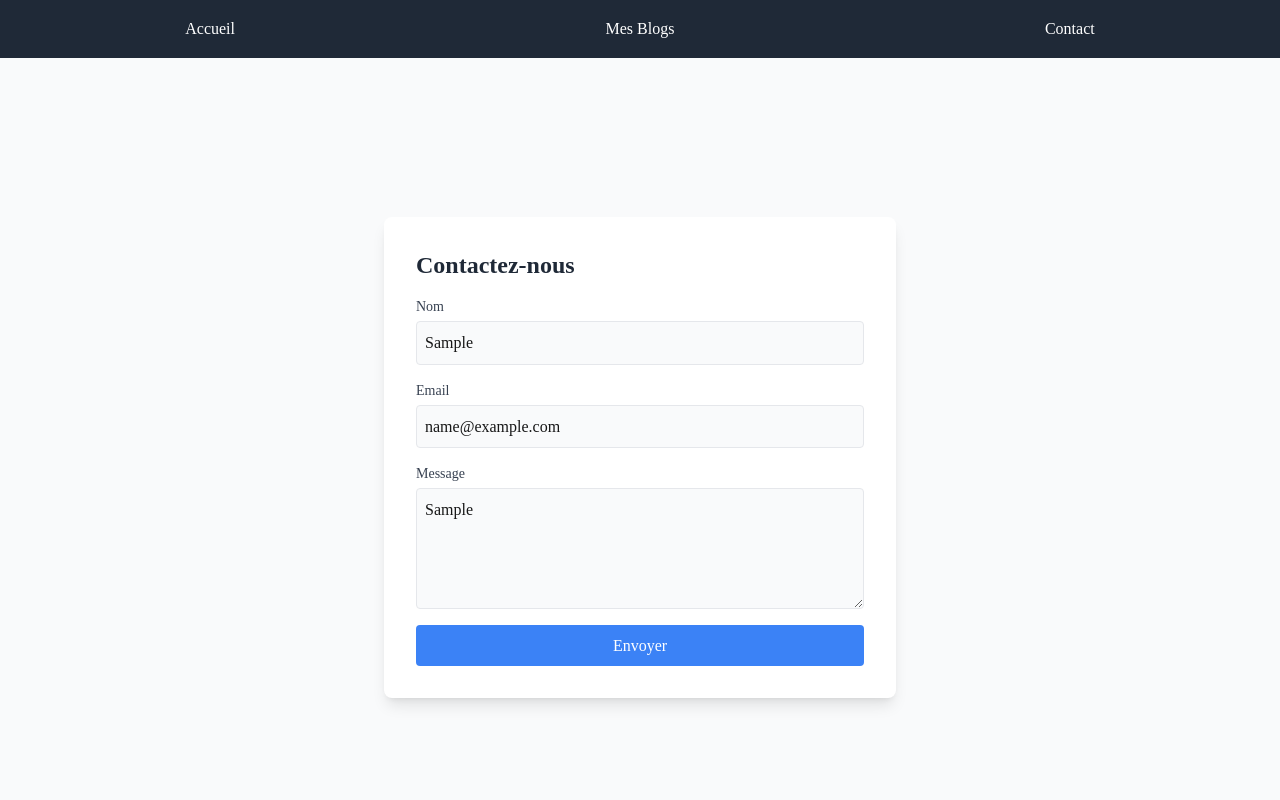
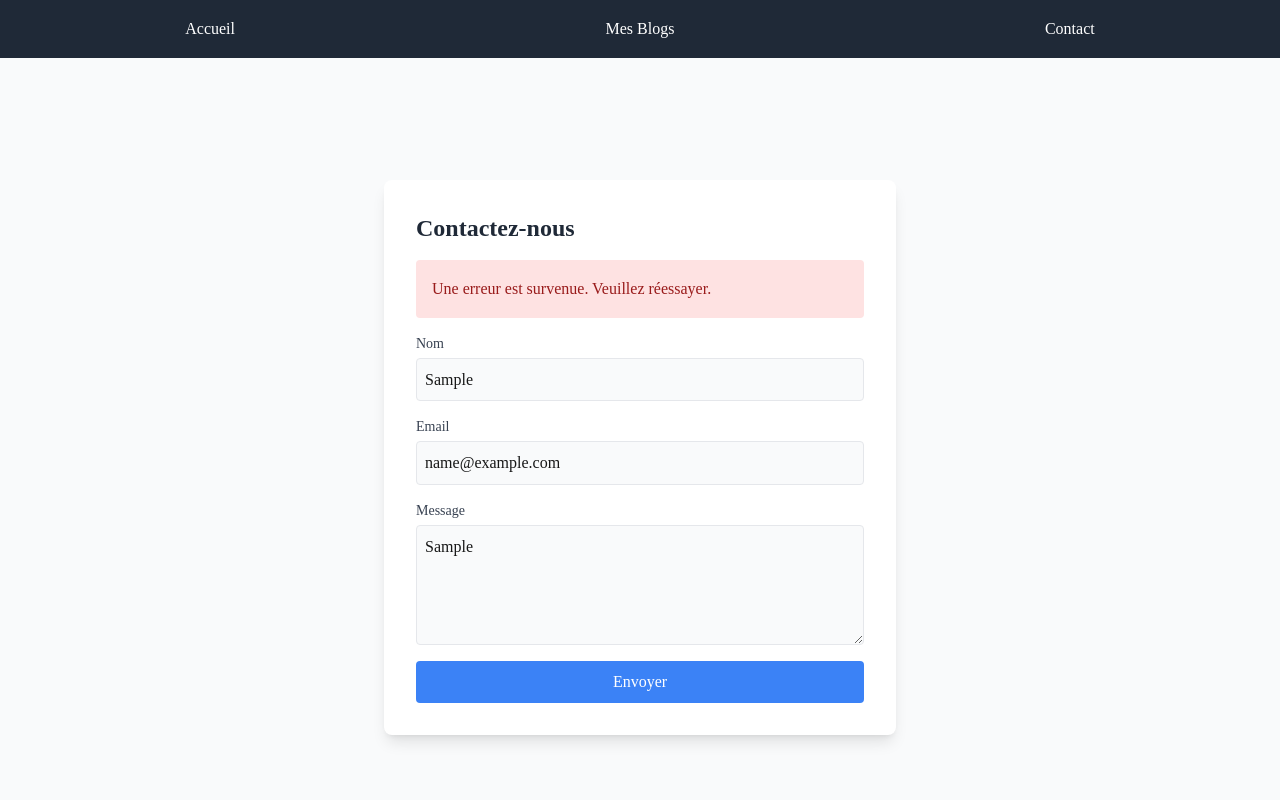
Before and after one commit to Nethelvetic/mon-blog01, a Next.js app: page /contact in a window 1280 px wide. Both pictures are taken after typing "Sample", "name@example.com", "Sample" into the empty fields and a click on the button "Envoyer". Shown: the top 800 px of the page. Built offline with nearby package versions, Linux system fonts and the light colour scheme; no server answers.

Commit message:
creation api contact

```diff
--- /dev/null
+++ b/app/api/contact/route.js
@@ -0,0 +1,38 @@
+// app/api/contact/route.js
+
+import { NextResponse } from 'next/server';
+
+export async function POST(req) {
+    try {
+        // 1. Extraire les données de la requête reçue
+        const data = await req.json();
+
+        // 2. Envoyer les données au webhook Make
+        const response = await fetch('https://hook.eu1.make.com/e19q1xysudcchty2f6egoefglos7yzae', {
+            method: 'POST',
+            headers: {
+                'Content-Type': 'application/json',
+            },
+            body: JSON.stringify(data),
+        });
+
+        // 3. Vérifier si la requête vers Make a réussi
+        if (response.ok) {
+            // 4. Extraire la réponse JSON renvoyée par Make
+            const makeResponse = await response.json();
+
+            // 5. Récupérer le message du JSON renvoyé par Make
+            const message = makeResponse.message;
+
+            // 6. Envoyer la réponse à l'utilisateur
+            return NextResponse.json({ message: message });
+        } else {
+            // Si l'appel vers Make a échoué
+            return NextResponse.json({ message: 'Erreur lors de l\'envoi au webhook Make.' }, { status: 500 });
+        }
+    } catch (error) {
+        // Gestion des erreurs du serveur
+        console.error("Erreur lors de l'envoi des données :", error);
+        return NextResponse.json({ message: 'Erreur interne du serveur.' }, { status: 500 });
+    }
+}
--- a/app/contact/page.js
+++ b/app/contact/page.js
@@ -1,18 +1,21 @@
 "use client";
 
+import { useState } from "react";
+
 export default function ContactPage() {
+    const [alertMessage, setAlertMessage] = useState(null);
+    const [alertType, setAlertType] = useState(""); // success ou error
+
     const handleSubmit = async (e) => {
         e.preventDefault();
 
         // Collecte des données du formulaire
         const formData = new FormData(e.target);
         const data = Object.fromEntries(formData);
-        console.log("Données envoyées :", data);
 
-
-        // Appel à Make pour transmettre les données
         try {
-            const response = await fetch("https://hook.eu1.make.com/e19q1xysudcchty2f6egoefglos7yzae", {
+            // Appel à l'API Next.js pour envoyer les données
+            const response = await fetch("/api/contact", {
                 method: "POST",
                 headers: {
                     "Content-Type": "application/json",
@@ -20,15 +23,20 @@ export default function ContactPage() {
                 body: JSON.stringify(data),
             });
 
+            // Vérification de la réponse
             if (response.ok) {
-                alert("Votre message a été envoyé avec succès !");
+                const result = await response.json(); // Lire la réponse JSON de l'API
+                setAlertMessage(result.message); // Définir le message reçu
+                setAlertType("success"); // Définir le type à success
                 e.target.reset(); // Réinitialiser le formulaire
             } else {
-                alert("Une erreur est survenue. Veuillez réessayer.");
+                setAlertMessage("Une erreur est survenue. Veuillez réessayer.");
+                setAlertType("error"); // Définir le type à error
             }
         } catch (error) {
             console.error("Erreur lors de l'envoi des données :", error);
-            alert("Une erreur est survenue. Veuillez réessayer.");
+            setAlertMessage("Une erreur est survenue. Veuillez réessayer.");
+            setAlertType("error"); // Définir le type à error
         }
     };
 
@@ -39,6 +47,19 @@ export default function ContactPage() {
                 className="bg-white shadow-lg rounded-lg p-8 max-w-lg w-full"
             >
                 <h1 className="text-2xl font-bold mb-4 text-gray-800">Contactez-nous</h1>
+
+                {alertMessage && (
+                    <div
+                        className={`mb-4 p-4 rounded ${
+                            alertType === "success"
+                                ? "bg-green-100 text-green-800"
+                                : "bg-red-100 text-red-800"
+                        }`}
+                    >
+                        {alertMessage}
+                    </div>
+                )}
+
                 <div className="mb-4">
                     <label htmlFor="name" className="block text-sm font-medium text-gray-700">
                         Nom
```
